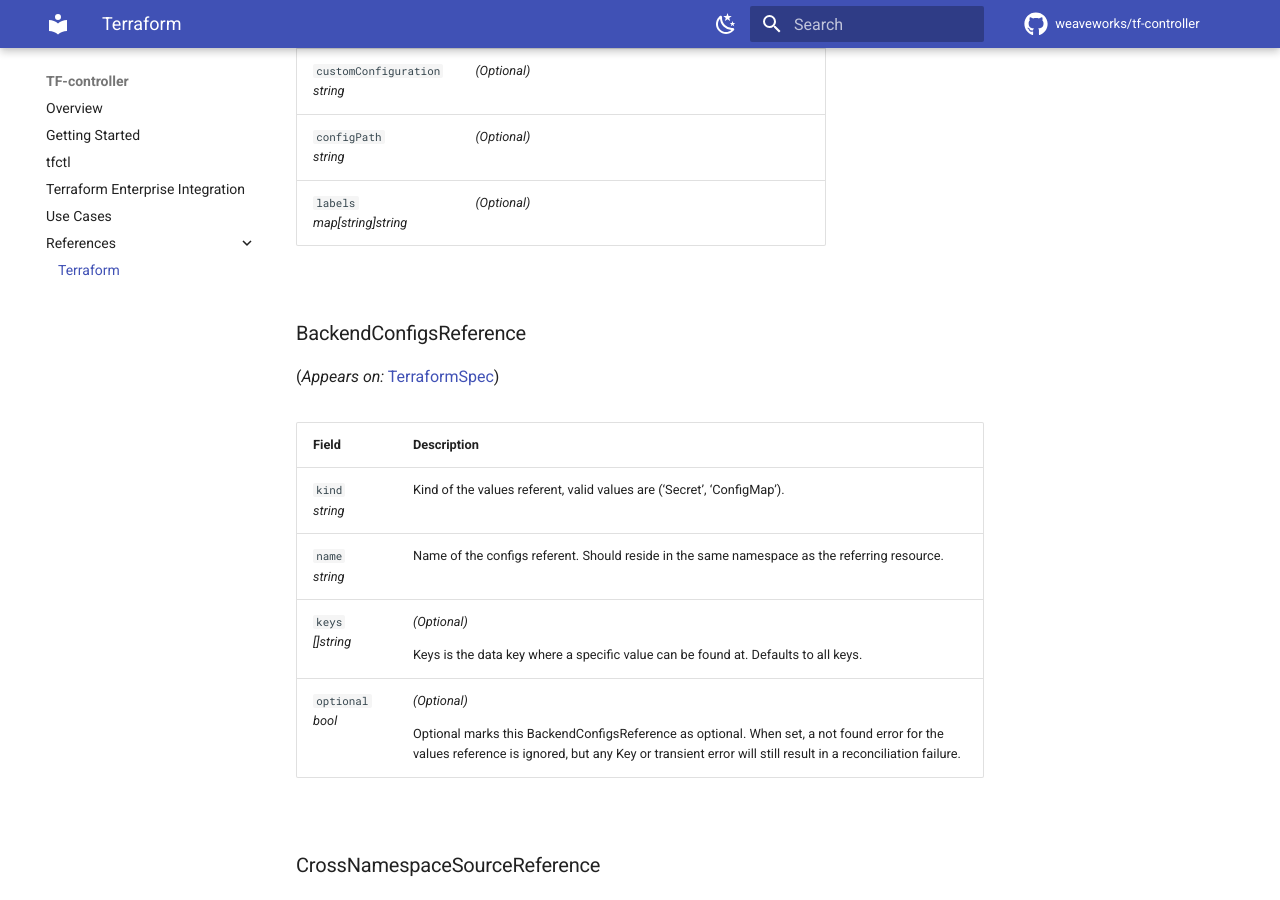
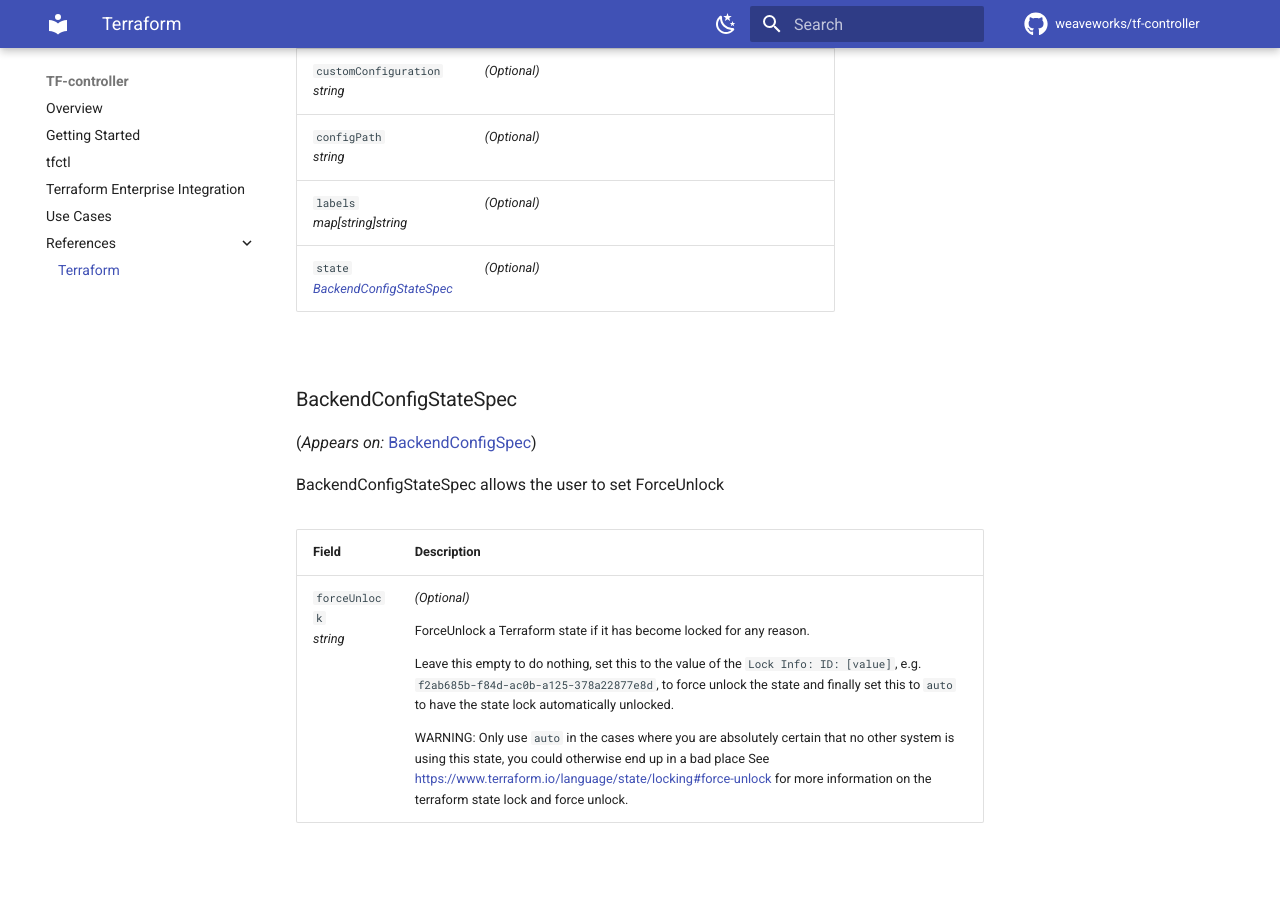
Before and after one commit to flux-iac/tofu-controller, an MkDocs documentation site: the page built from docs/References/terraform.md, in a window 1280 px wide and 900 px high, scrolled down 765 px. Built offline with MkDocs 1.6.1 and Material for MkDocs 9.7.7, drawn with Linux system fonts in a browser that asks for light colours; comment, search, counter and statistics services are not loaded.

Commit message:
Update CRD definition
Signed-off-by: Luke Mallon (Nalum) <luke.mallon@weave.works>

```diff
--- a/docs/References/terraform.md
+++ b/docs/References/terraform.md
@@ -92,6 +92,59 @@ map[string]string
 <em>(Optional)</em>
 </td>
 </tr>
+<tr>
+<td>
+<code>state</code><br>
+<em>
+<a href="#infra.contrib.fluxcd.io/v1alpha1.BackendConfigStateSpec">
+BackendConfigStateSpec
+</a>
+</em>
+</td>
+<td>
+<em>(Optional)</em>
+</td>
+</tr>
+</tbody>
+</table>
+</div>
+</div>
+<h3 id="infra.contrib.fluxcd.io/v1alpha1.BackendConfigStateSpec">BackendConfigStateSpec
+</h3>
+<p>
+(<em>Appears on:</em>
+<a href="#infra.contrib.fluxcd.io/v1alpha1.BackendConfigSpec">BackendConfigSpec</a>)
+</p>
+<p>BackendConfigStateSpec allows the user to set ForceUnlock</p>
+<div class="md-typeset__scrollwrap">
+<div class="md-typeset__table">
+<table>
+<thead>
+<tr>
+<th>Field</th>
+<th>Description</th>
+</tr>
+</thead>
+<tbody>
+<tr>
+<td>
+<code>forceUnlock</code><br>
+<em>
+string
+</em>
+</td>
+<td>
+<em>(Optional)</em>
+<p>ForceUnlock a Terraform state if it has become locked for any reason.</p>
+<p>Leave this empty to do nothing, set this to the value of the <code>Lock Info: ID: [value]</code>,
+e.g. <code>f2ab685b-f84d-ac0b-a125-378a22877e8d</code>, to force unlock the state and
+finally set this to <code>auto</code> to have the state lock automatically unlocked.</p>
+<p>WARNING: Only use <code>auto</code> in the cases where you are absolutely certain that
+no other system is using this state, you could otherwise end up in a bad place
+See <a href="https://www.terraform.io/language/state/locking#force-unlock">https://www.terraform.io/language/state/locking#force-unlock</a> for more
+information on the terraform state lock and force unlock.</p>
+</td>
+</tr>
 </tbody>
 </table>
 </div>
```
Also changed, not shown: 3 other files.
